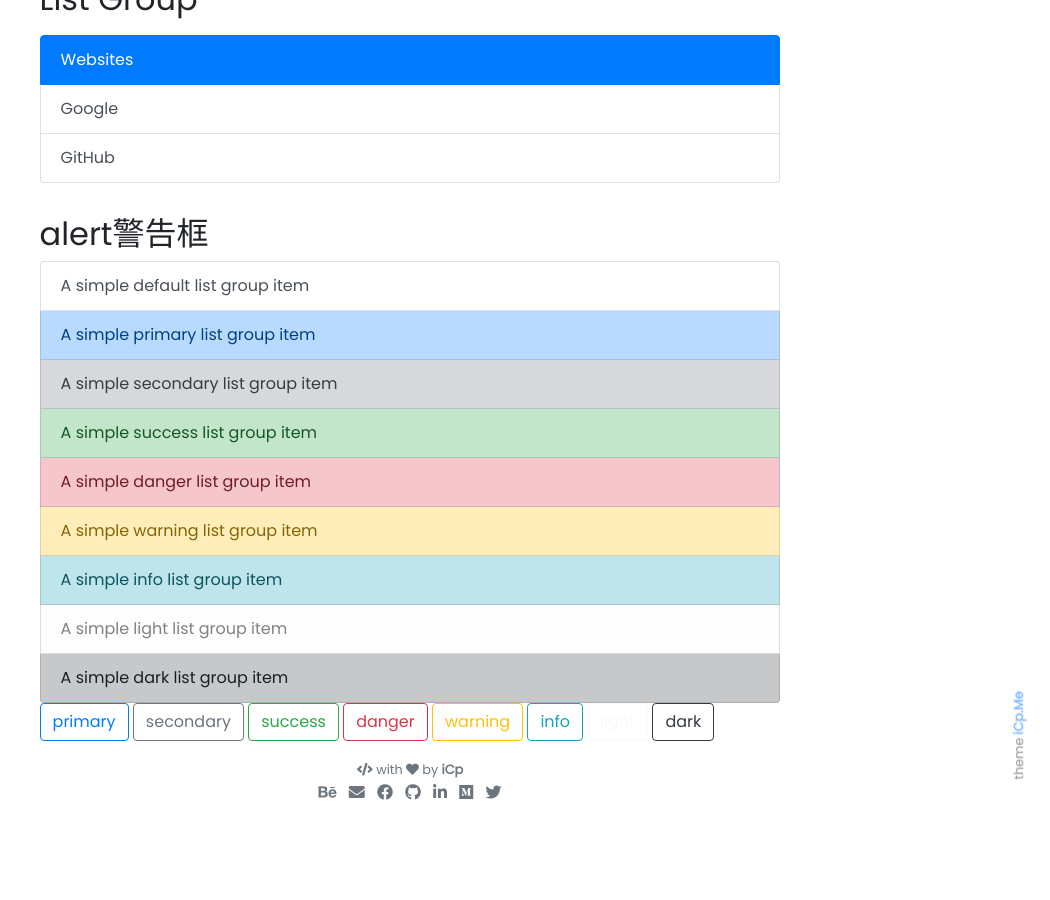
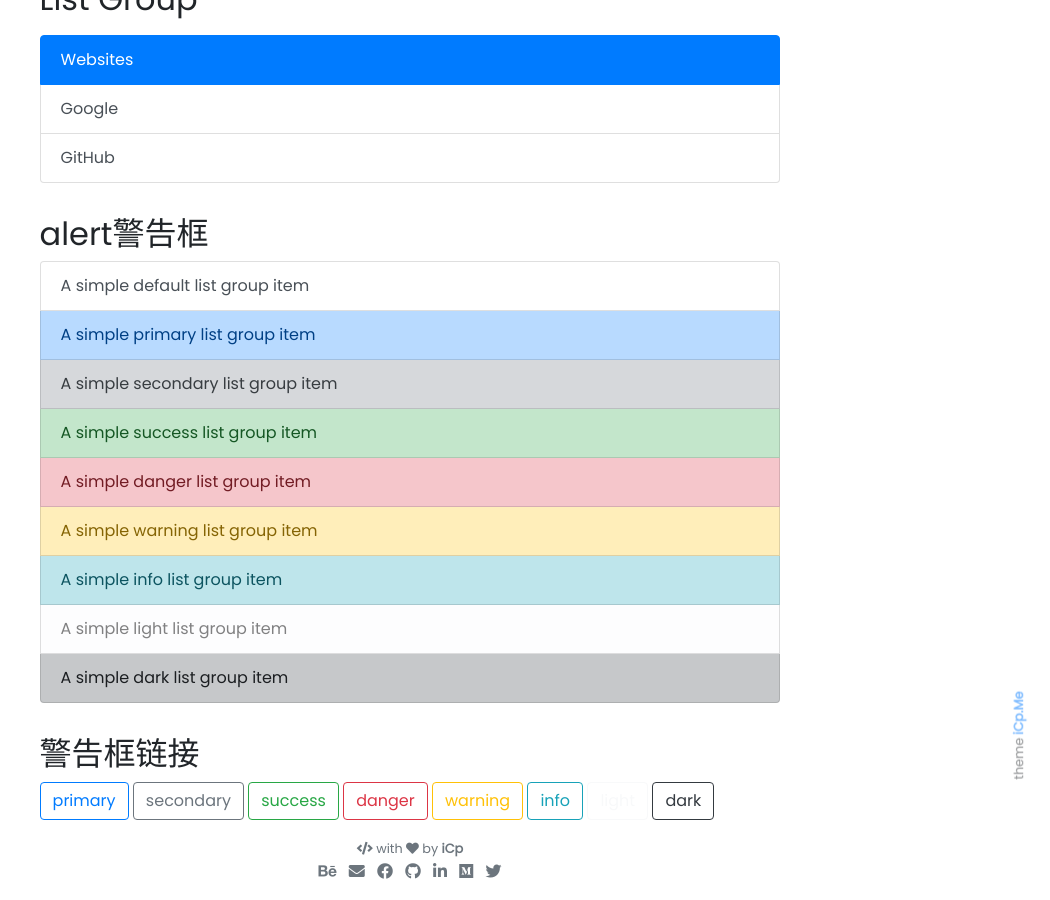
Before and after one commit to WorkSpacesPro/icp, a Jekyll site: the page built from pages/docs.md, in a window 1280 px wide and 900 px high, scrolled down 1510 px. Shown: the whole window, without its empty margins (230-1280 px from the left). Built offline with Jekyll 4.4.1, drawn with Linux system fonts in a browser that asks for light colours; emoji names are drawn with the system emoji font; before the commit the page ends 2331 px from its top, so only the background shows below that.

Commit message:
Update docs.md

```diff
--- a/pages/docs.md
+++ b/pages/docs.md
@@ -86,6 +86,7 @@ GitHub</a>
 </div>
 
 <!-- alert警告框链接 -->
+  <h2 id="list-group"> 警告框链接</h2>
 <a class="btn btn-outline-primary" href="#" role="button">primary</a>
 <a class="btn btn-outline-secondary" href="#" role="button">secondary</a>
 <a class="btn btn-outline-success" href="#" role="button">success</a>
```
